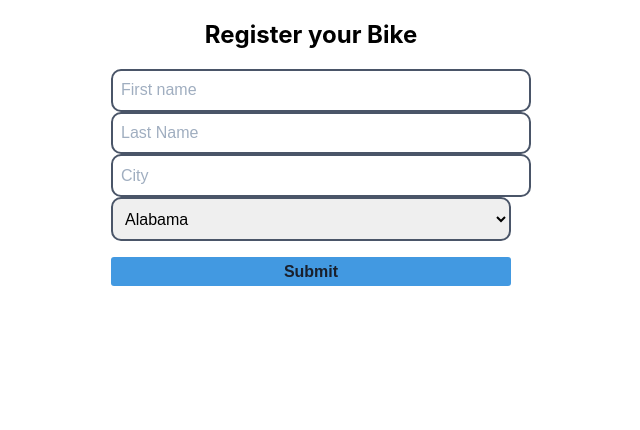
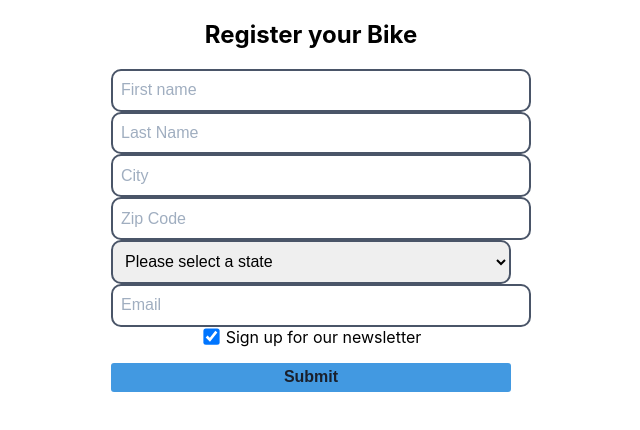
Before and after one commit to carol-tsai/formik-bike-registration, a React (Create React App) app: page / in a window 1280 px wide. Shown: the top 430 px of the page, without its empty margins (329-969 px from the left). Built offline with nearby package versions, Linux system fonts and the light colour scheme.

Commit message:
added checkbox component, edited state

```diff
--- a/src/components/Form.js
+++ b/src/components/Form.js
@@ -3,6 +3,7 @@ import React from 'react';
  import {prodregSchema} from './schemas';
  import CustomInput from './questions/CustomInput';
  import State from './questions/State'
+ import Checkbox from './questions/Checkbox';
  import './Form.css'
 
  const onSubmit = async (values, actions) => {
@@ -28,7 +29,7 @@ import React from 'react';
     serialNo: "",
     dateOfPurchase: "",
     price: "",
-    newsletter: "yes",
+    newsletter: true,
     phone: "",
     sms: "yes"
   }
@@ -46,7 +47,10 @@ import React from 'react';
            <CustomInput name="fname" placeholder="First name"/>
            <CustomInput name="lname" placeholder="Last Name"/>
            <CustomInput name="city" placeholder="City"/>
+           <CustomInput name="zip" placeholder="Zip Code"/>
            <State name="state" placeholder="Select a State"/>
+           <CustomInput name="email" placeholder="Email"/>
+           <Checkbox type="checkbox" name="newsletter" label="Sign up for our newsletter"/>
            <button type="submit">Submit</button>
          </Form>
        )}
--- /dev/null
+++ b/src/components/questions/Checkbox.js
@@ -0,0 +1,22 @@
+
+import { useField } from "formik";
+
+const Checkbox = ({ label, ...props }) => {
+  const [field, meta] = useField(props);
+
+  return (
+    <>
+      <div className="checkbox">
+        <input
+          {...field}
+          {...props}
+          className={meta.touched && meta.error ? "input-error" : ""}
+        />
+        <span>{label}</span>
+      </div>
+
+      {meta.touched && meta.error && <div className="error">{meta.error}</div>}
+    </>
+  );
+};
+export default Checkbox;
--- a/src/components/questions/State.js
+++ b/src/components/questions/State.js
@@ -10,6 +10,7 @@ const State = ({ label, ...props }) => {
         {...field}
         {...props}
       >
+        	<option value="">Please select a state</option>
 					<option value="AL">Alabama</option>
 					<option value="AK">Alaska</option>
 					<option value="AZ">Arizona</option>
```
Lines whose indentation alone changed are shown as unchanged.
